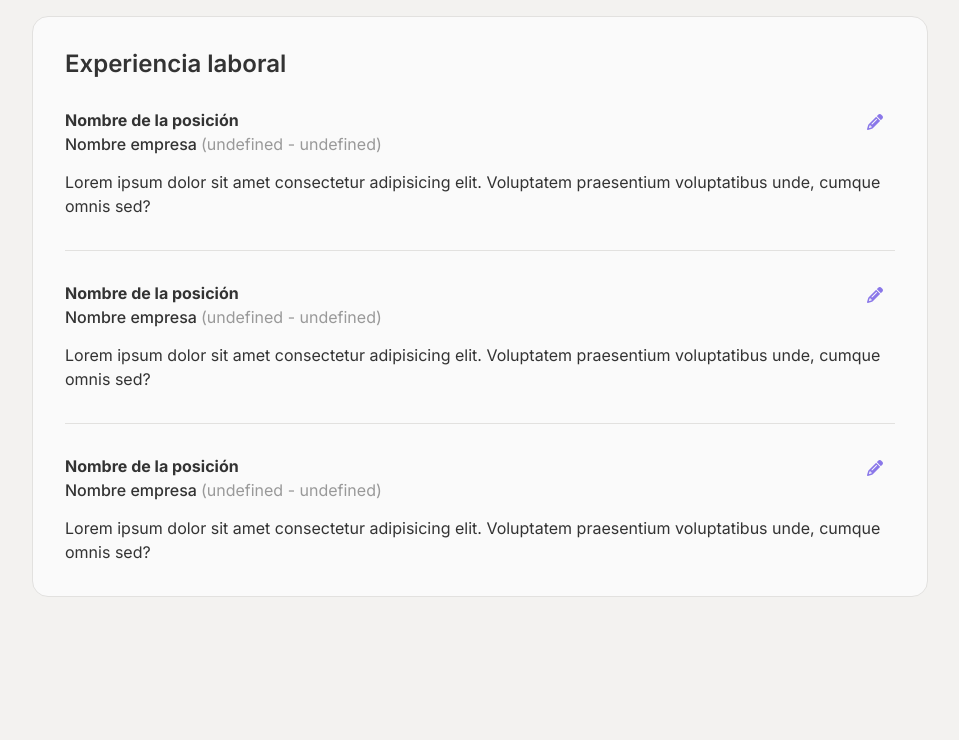
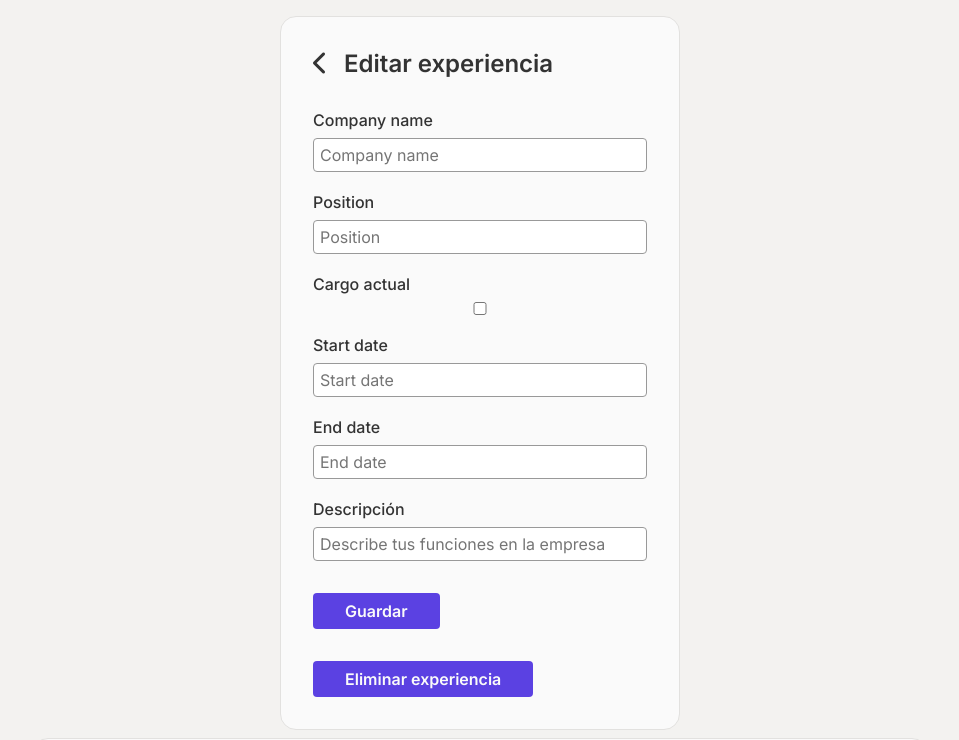
Before and after one commit to MMadlos/cv-app-builder, a React (Vite) app: page / in a window 1280 px wide. Shown: the top 740 px of the page, without its empty margins (160-1119 px from the left). Built offline with nearby package versions, Linux system fonts and the light colour scheme.

Commit message:
feature/ add lediting and save editted experience

```diff
--- a/src/App.jsx
+++ b/src/App.jsx
@@ -2,18 +2,18 @@ import { useState } from "react"
 
 import "./styles/Reset.css"
 import "./styles/App.css"
-import { examplePersonalInfo, exampleExperienceInfo } from "./example-data"
+import { examplePersonalInfo, exampleExperienceInfo, emptyExperience } from "./example-data"
 
 import PersonalDetails from "./Components/PersonalDetails"
 import EditPersonalDetails from "./Components/EditPersonalDetails"
+
 import Experience from "./Components/Experience"
+import EditExperience from "./Components/EditExperience"
 
 function App() {
 	const [isInfoEditing, setInfoEditing] = useState(false)
 	const [personalInfo, setPersonalInfo] = useState(examplePersonalInfo)
 	const [editedInfo, setEditedInfo] = useState(examplePersonalInfo)
-
-	const [experienceInfo, setExperienceInfo] = useState(exampleExperienceInfo)
 
 	function toggleEditInfo() {
 		setInfoEditing(!isInfoEditing)
@@ -35,6 +35,39 @@ function App() {
 		setInfoEditing(false)
 	}
 
+	const [experienceInfo, setExperienceInfo] = useState(exampleExperienceInfo)
+	const [experienceToEdit, setExperienceToEdit] = useState(emptyExperience)
+	const [experienceID, setExperienceID] = useState(0)
+
+	function handleEditExperience(e) {
+		const { key } = e.target.parentNode.dataset
+
+		setExperienceToEdit(experienceInfo[key])
+		setExperienceID(parseInt(key))
+	}
+
+	function handleExperience(e) {
+		const { key } = e.target.dataset
+		const isCheckBox = e.target.type === "checkbox"
+
+		const value = isCheckBox ? e.target.checked : e.target.value
+
+		setExperienceToEdit({ ...experienceToEdit, [key]: value })
+	}
+
+	function handleSaveExp() {
+		const newExperience = []
+		experienceInfo.forEach((experience, index) => {
+			if (index === experienceID) {
+				newExperience.push(experienceToEdit)
+			} else {
+				newExperience.push(experience)
+			}
+		})
+
+		setExperienceInfo(newExperience)
+	}
+
 	return (
 		<>
 			<main>
@@ -52,7 +85,15 @@ function App() {
 					/>
 				)} */}
 
-				<Experience experienceData={experienceInfo} />
+				<EditExperience
+					editExperience={experienceToEdit}
+					onChange={handleExperience}
+					onClickSaveExp={handleSaveExp}
+				/>
+				<Experience
+					experienceData={experienceInfo}
+					onClickEdit={handleEditExperience}
+				/>
 			</main>
 		</>
 	)
--- /dev/null
+++ b/src/Components/EditExperience.jsx
@@ -0,0 +1,75 @@
+import FormTitle from "./Units/edit-title"
+import FormInput from "./Units/edit-form"
+
+function EditExperience({ editExperience, onChange, onClickSaveExp }) {
+	const { companyName, position, currentPosition, startDate, endDate, description } = editExperience
+
+	return (
+		<section className="edit experience">
+			<FormTitle title="Editar experiencia" />
+
+			<div className="form">
+				<FormInput
+					id="companyName"
+					labelName="Company name"
+					placeholder="Company name"
+					dataKey="companyName"
+					value={companyName}
+					onChange={onChange}
+				/>
+				<FormInput
+					id="position"
+					labelName="Position"
+					placeholder="Position"
+					dataKey="position"
+					value={position}
+					onChange={onChange}
+				/>
+
+				<label htmlFor="currentPosition">Cargo actual</label>
+				<input
+					type="checkbox"
+					id="currentPosition"
+					data-key="currentPosition"
+					checked={currentPosition}
+					onChange={onChange}
+				/>
+
+				<FormInput
+					id="startDate"
+					labelName="Start date"
+					placeholder="Start date"
+					dataKey="startDate"
+					value={startDate}
+					onChange={onChange}
+				/>
+				<FormInput
+					id="endDate"
+					labelName="End date"
+					placeholder="End date"
+					dataKey="endDate"
+					value={endDate}
+					onChange={onChange}
+				/>
+
+				<FormInput
+					id="description"
+					labelName="Descripción"
+					placeholder="Describe tus funciones en la empresa"
+					dataKey="description"
+					value={description}
+					onChange={onChange}
+				/>
+			</div>
+
+			<button
+				id="save-info"
+				onClick={onClickSaveExp}>
+				Guardar
+			</button>
+			<button>Eliminar experiencia</button>
+		</section>
+	)
+}
+
+export default EditExperience
--- a/src/Components/EditPersonalDetails.jsx
+++ b/src/Components/EditPersonalDetails.jsx
@@ -5,7 +5,7 @@ function EditPersonalDetails({ onClickReturn, dataToEdit, onChange, onClickSave
 	const { fullName, location, email, linkedin } = dataToEdit
 
 	return (
-		<section className="edit-info">
+		<section className="edit-info edit">
 			<FormTitle
 				title="Editar información"
 				onClick={onClickReturn}
--- a/src/Components/Experience.jsx
+++ b/src/Components/Experience.jsx
@@ -1,38 +1,20 @@
 import CardExperience from "./Units/CardExperience"
 
-function Experience({ experienceData }) {
-	const { position, companyName, startDate, endDate, description, id } = experienceData
-
+function Experience({ experienceData, onClickEdit }) {
 	return (
 		<section className="experience">
 			<h2>Experiencia laboral</h2>
 			<div className="cards-container">
-				<CardExperience
-					key={1}
-					position={position}
-					companyName={companyName}
-					startDate={startDate}
-					endDate={endDate}
-					description={description}
-				/>
-				<div className="separator"></div>
-				<CardExperience
-					key={2}
-					position={position}
-					companyName={companyName}
-					startDate={startDate}
-					endDate={endDate}
-					description={description}
-				/>
-				<div className="separator"></div>
-				<CardExperience
-					key={3}
-					position={position}
-					companyName={companyName}
-					startDate={startDate}
-					endDate={endDate}
-					description={description}
-				/>
+				{experienceData.map((experience) => {
+					return (
+						<CardExperience
+							key={experience.id}
+							experienceData={experience}
+							onClick={onClickEdit}
+							dataKey={experience.id}
+						/>
+					)
+				})}
 			</div>
 		</section>
 	)
--- a/src/Components/Units/CardExperience.jsx
+++ b/src/Components/Units/CardExperience.jsx
@@ -1,12 +1,20 @@
-function CardExperience({ position, companyName, startDate, endDate, description }) {
+function CardExperience({ experienceData, dataKey, onClick }) {
+	const { position, companyName, startDate, endDate, description, currentPosition } = experienceData
+
+	const showEndDate = currentPosition ? "Now" : endDate
+
 	return (
-		<div className="experience-card">
+		<div
+			className="experience-card"
+			data-key={dataKey}>
 			<h3>{position}</h3>
-			<i className="fa-solid fa-pencil"></i>
+			<i
+				className="fa-solid fa-pencil"
+				onClick={onClick}></i>
 
 			<div className="company-container">
 				<h4>{companyName}</h4>
-				<p>{`(${startDate} - ${endDate})`}</p>
+				<p>{`(${startDate} - ${showEndDate})`}</p>
 			</div>
 			<p>{description}</p>
 		</div>
--- a/src/example-data.js
+++ b/src/example-data.js
@@ -5,13 +5,35 @@ const examplePersonalInfo = {
 	linkedin: "linkedin/firstname-lastname",
 }
 
-const exampleExperienceInfo = {
-	id: 0,
-	companyName: "Nombre empresa",
-	position: "Nombre de la posición",
-	dateStart: "2020",
-	dateEnd: "2023",
-	description: "Lorem ipsum dolor sit amet consectetur adipisicing elit. Voluptatem praesentium voluptatibus unde, cumque omnis sed? ",
+const exampleExperienceInfo = [
+	{
+		id: 0,
+		companyName: "Nombre empresa",
+		position: "Nombre de la posición",
+		currentPosition: false,
+		startDate: "2020",
+		endDate: "2023",
+		description: "Lorem ipsum dolor sit amet consectetur adipisicing elit. Voluptatem praesentium voluptatibus unde, cumque omnis sed? ",
+	},
+	{
+		id: 1,
+		companyName: "Google",
+		position: "Team Lead",
+		currentPosition: true,
+		startDate: "2020",
+		endDate: "2023",
+		description: "Lorem ipsum dolor sit amet consectetur adipisicing elit. Voluptatem praesentium voluptatibus unde, cumque omnis sed? ",
+	},
+]
+
+const emptyExperience = {
+	id: 1,
+	companyName: "",
+	position: "",
+	currentPosition: false,
+	startDate: "",
+	endDate: "",
+	description: "",
 }
 
-export { examplePersonalInfo, exampleExperienceInfo }
+export { examplePersonalInfo, exampleExperienceInfo, emptyExperience }
--- a/src/styles/App.css
+++ b/src/styles/App.css
@@ -138,13 +138,14 @@ section.personal-details {
 	}
 }
 
-/* EDIT PERSONAL DETAILS */
-.edit-info {
+/* EDIT FORM*/
+.edit {
 	border: 1px solid var(--grey-border);
 	border-radius: 16px;
 	background-color: var(--white-bg);
 	padding: 32px;
 	max-width: 800px;
+	min-width: 400px;
 	margin: auto;
 
 	display: flex;
```
